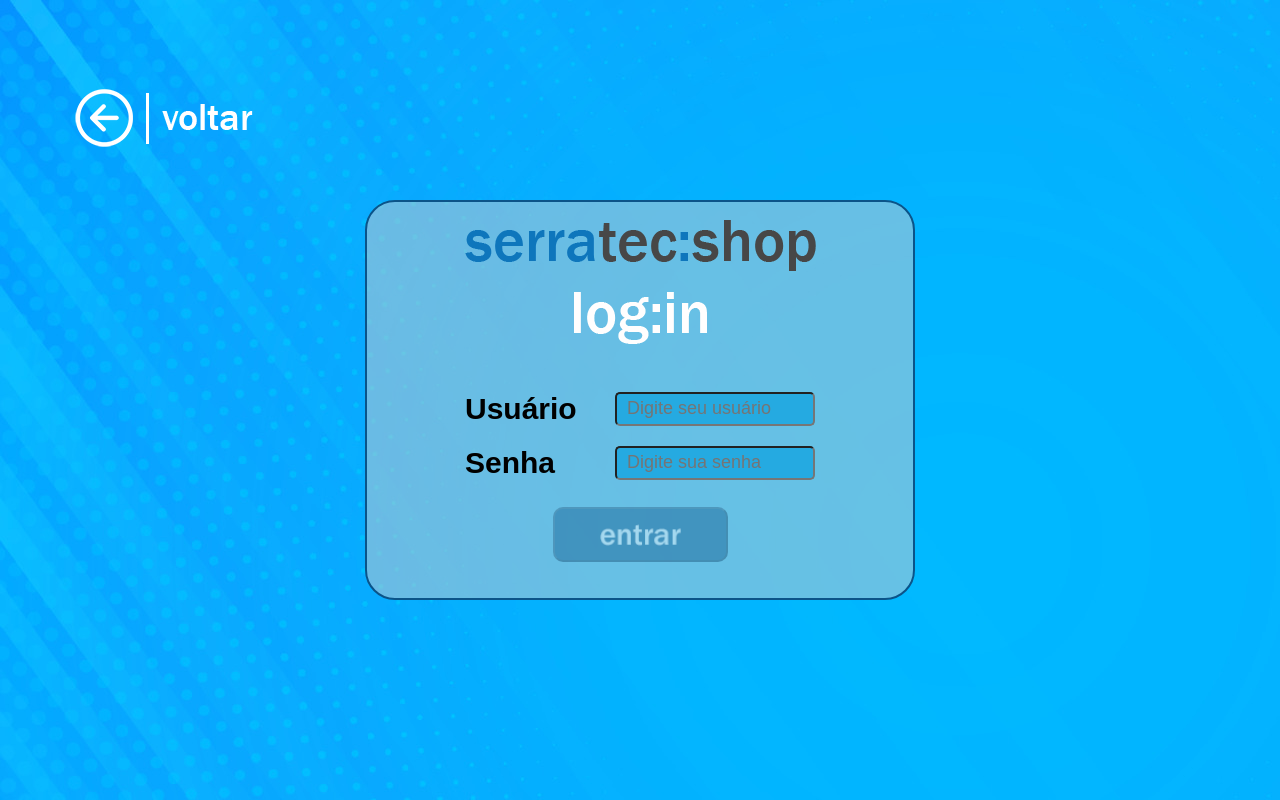
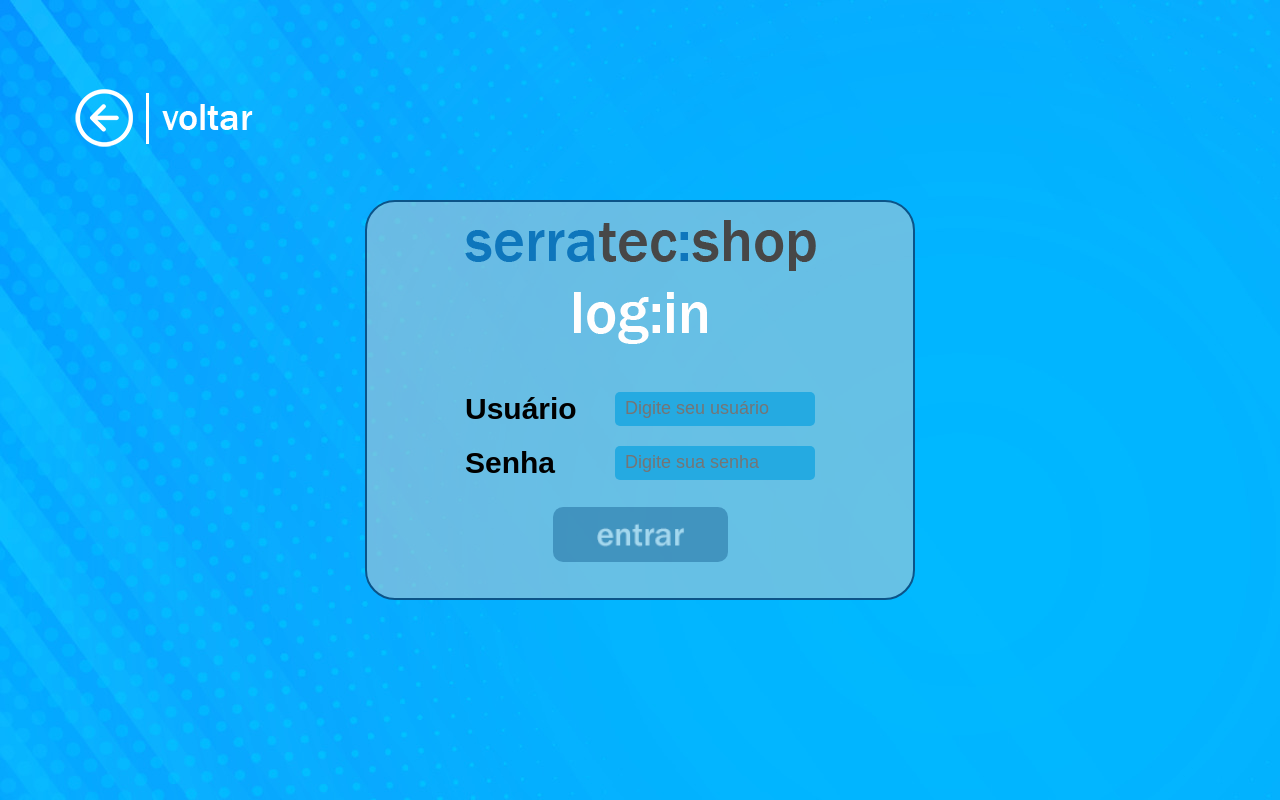
Before and after one commit to CarlosOtrebla/trabalhoFrontEnd_grupo_3, a plain HTML site: page Trabalho_final/login.html in a window 1280 px wide. Drawn offline with Linux system fonts and the light colour scheme.

Commit message:
correções no CSS da página de login

```diff
--- a/Trabalho_final/styles/login.css
+++ b/Trabalho_final/styles/login.css
@@ -61,6 +61,7 @@ input {
     background-color: var(--azul1);
     padding-left: 10px;
     /* margin-left: 10px; */
+    border: 0;
 }
 
 label {
@@ -81,6 +82,7 @@ label {
     background-image: url("/assets/botaoEntrar.png");
     background-size: cover;
     background-position: center;
+    border: 0;
     border-radius: 10px;
     width: 175px;
     height: 55px;
```
Also changed, not shown: Trabalho_final/index.html (+4 -2 lines).
